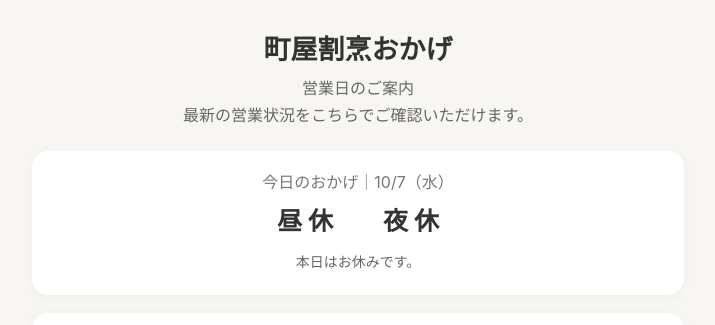
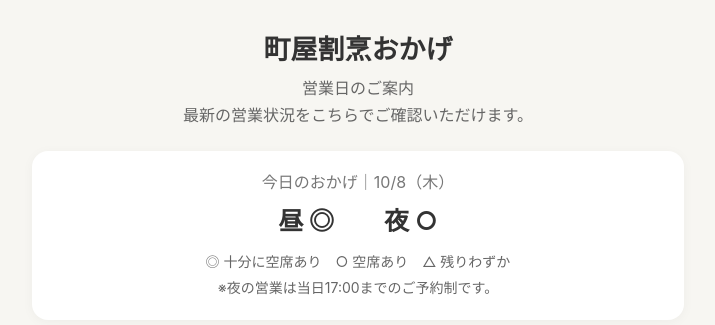
Before and after one commit to sastr2020ayupippi/sushi, a plain HTML site: page schedule/index.html in a window 1280 px wide. Shown: the top 325 px of the page, without its empty margins (282-997 px from the left). Drawn offline with Linux system fonts and the light colour scheme.

Commit message:
Update Oct 8 Okage lunch and dinner availability

```diff
--- a/schedule/index.html
+++ b/schedule/index.html
@@ -12,7 +12,7 @@
 @media(max-width:420px){.day{min-height:68px;font-size:14px;padding:5px 3px}.rest{font-size:24px}.info{font-size:12px}.week div{font-size:13px}}
 </style></head><body><div class="wrap">
 <div class="head"><h1>町屋割烹おかげ</h1><p>営業日のご案内<br>最新の営業状況をこちらでご確認いただけます。</p></div>
-<div class="card" style="margin-bottom:18px;text-align:center"><div style="font-size:16px;color:#777">今日のおかげ｜10/7（水）</div><div style="font-size:25px;font-weight:700;margin-top:8px">昼 休　　夜 休</div><div style="font-size:14px;color:#666;line-height:1.8;margin-top:12px">本日はお休みです。</div></div>
+<div class="card" style="margin-bottom:18px;text-align:center"><div style="font-size:16px;color:#777">今日のおかげ｜10/8（木）</div><div style="font-size:25px;font-weight:700;margin-top:8px">昼 ◎　　夜 ○</div><div style="font-size:14px;color:#666;line-height:1.8;margin-top:12px">◎ 十分に空席あり　○ 空席あり　△ 残りわずか<br>※夜の営業は当日17:00までのご予約制です。</div></div>
 <div class="card"><div class="month"><strong>10<small style="font-size:17px"> 月</small></strong><span>2026</span></div>
 <div class="week"><div class="sun">日</div><div>月</div><div>火</div><div>水</div><div>木</div><div>金</div><div class="sat">土</div></div>
 <div class="cal">
```
